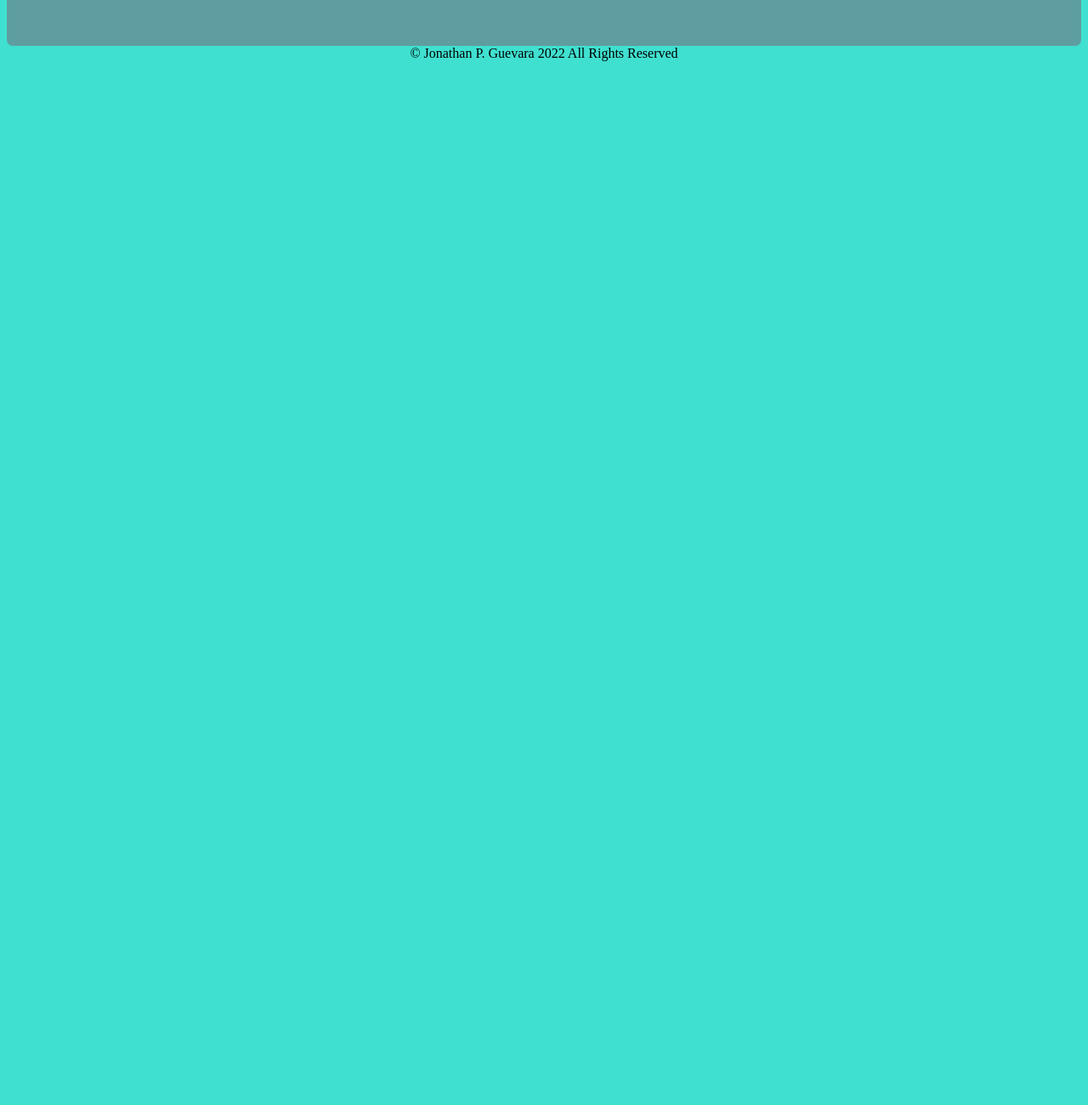
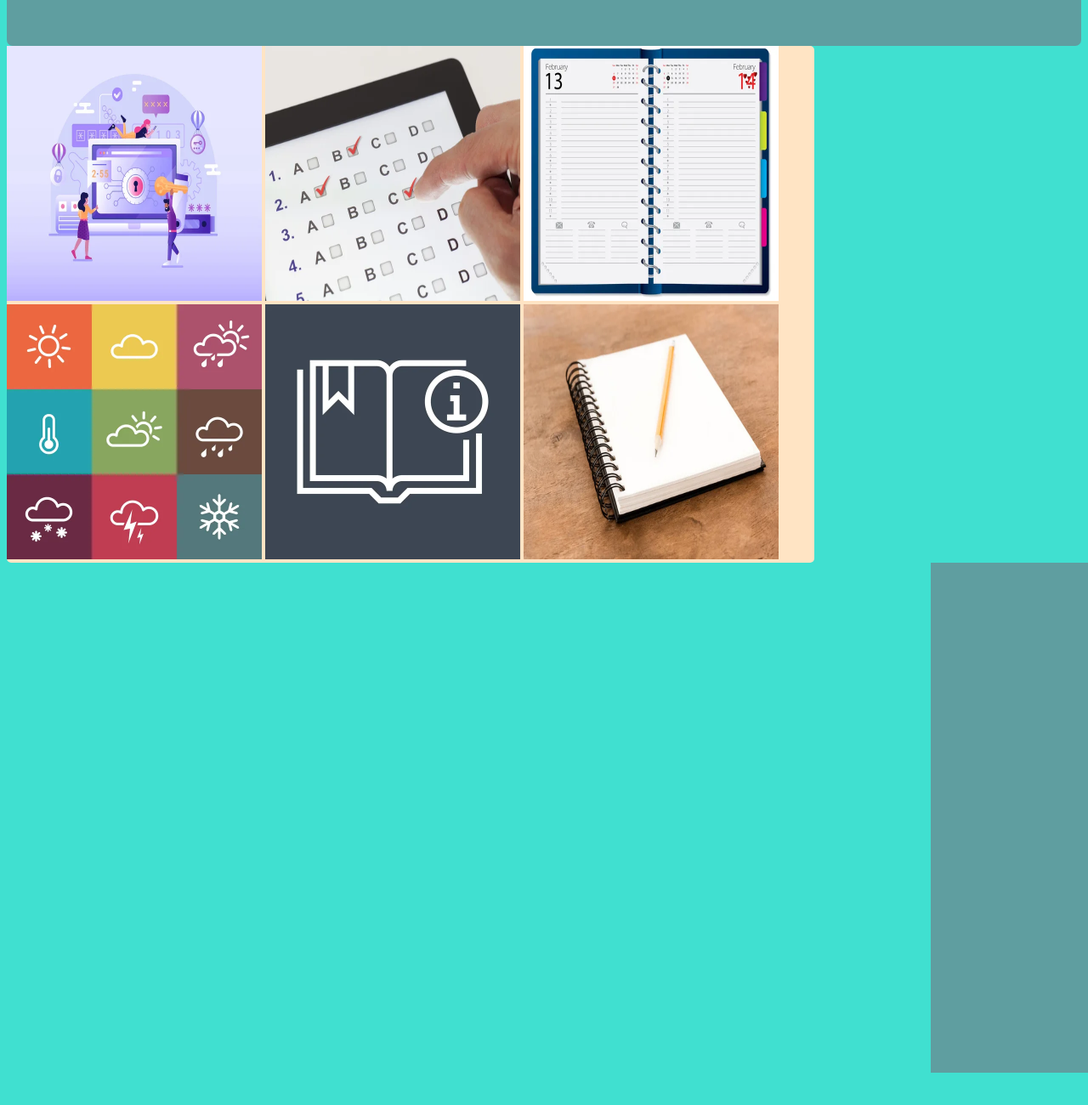
Before and after one commit to guevarajp/MyPortfolio, a plain HTML site: page index.html in a window 1280 px wide. Shown: the part 264-1564 px from the top of the page at 85% size. Before the commit the page ends 800 px from the top, so only its background shows below. Drawn offline with Linux system fonts and the light colour scheme.

Commit message:
add image files and link to html

```diff
--- a/assets/style.css
+++ b/assets/style.css
@@ -53,6 +53,31 @@ li {
   text-align: center;
   color: white;
 }
+div {
+  display: inline-flex;
+}
+.image_size {
+  width: 300px;
+  height: 300px;
+}
+#password {
+  text-align: center;
+  position: relative;
+}
+section {
+  background-color: bisque;
+  border-radius: 5px;
+  width: 950px;
+}
+aside {
+  height: 600px;
+  width: 200px;
+  position: relative;
+  display: inline-flex;
+  background-color: cadetblue;
+  margin-left: 86%;
+  margin-bottom: 50%;
+}
 footer {
   text-align: center;
 }
--- a/index.html
+++ b/index.html
@@ -25,11 +25,63 @@
         </ul>
       </nav>
     </header>
+
     <section>
-      <article>
+      <div>
+        <img
+          class="image_size"
+          src="./assets/password_generator.jpg"
+          alt="password generator"
+        />
+      </div>
+
+      <div>
+        <img class="image_size" src="./assets/code_quiz.jpg" alt="a quiz" />
         <figcaption></figcaption>
-      </article>
+        <p></p>
+      </div>
+
+      <div>
+        <img
+          class="image_size"
+          src="./assets/day_planner.jpg"
+          alt="a day planner notebook"
+        />
+        <figcaption></figcaption>
+        <p></p>
+      </div>
+
+      <div>
+        <img
+          class="image_size"
+          src="./assets/weather_dashboard.jpg"
+          alt="a grid of weather icons"
+        />
+        <figcaption></figcaption>
+        <p></p>
+      </div>
+
+      <div>
+        <img
+          class="image_size"
+          src="./assets/good_readme_generator.jpg"
+          alt="a readme file icon"
+        />
+        <figcaption></figcaption>
+        <p></p>
+      </div>
+
+      <div>
+        <img
+          class="image_size"
+          src="./assets/note_taker.jpg"
+          alt="a notebook with a pencil on top"
+        />
+        <figcaption></figcaption>
+        <p></p>
+      </div>
     </section>
+    <aside></aside>
 
     <footer>&copy; Jonathan P. Guevara 2022 All Rights Reserved</footer>
   </body>
```
Also changed, not shown: assets/code_quiz.jpg (added), assets/day_planner.jpg (added), assets/good_readme_generator.jpg (added), assets/note_taker.jpg (added), assets/password_generator.jpg (added), assets/weather_dashboard.jpg (added).
